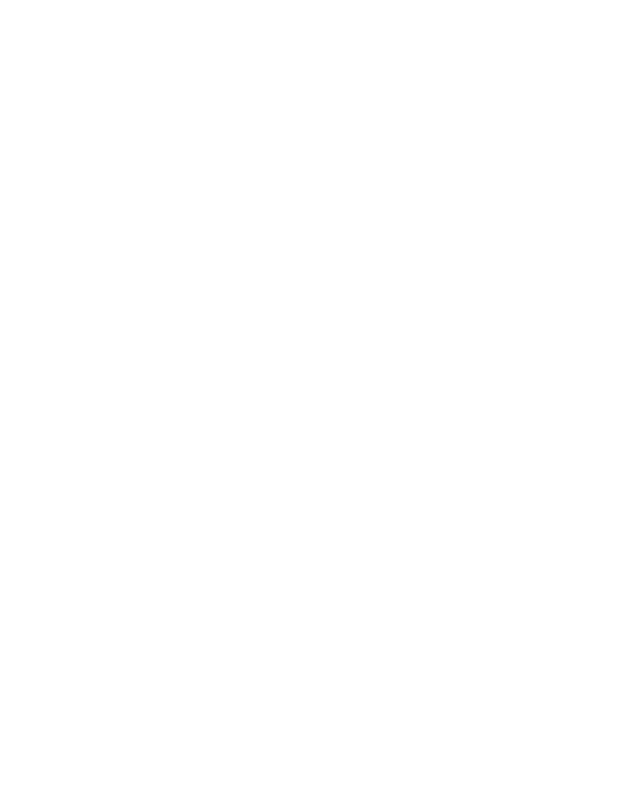
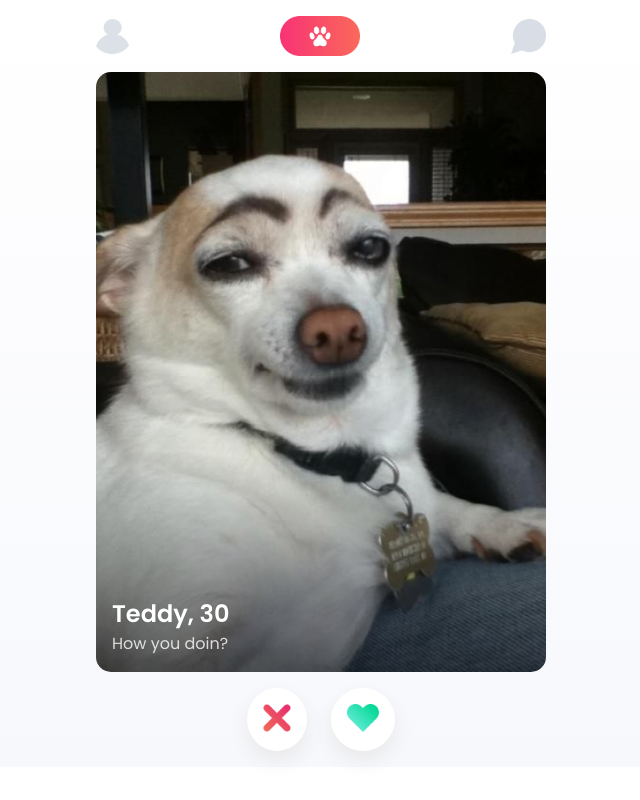
Before and after one commit to thediogostein/tindog, a plain HTML site: page index.html in a window 1280 px wide. Shown: the whole page, without its empty margins (319-959 px from the left). Drawn offline with Linux system fonts and the light colour scheme.

Commit message:
Add html and css

```diff
--- a/css/style.css
+++ b/css/style.css
@@ -0,0 +1,110 @@
+/* || Variables */
+/* || Reset */
+html {
+  box-sizing: border-box;
+}
+
+*,
+*::before,
+*::after {
+  box-sizing: inherit;
+}
+
+body,
+html {
+  padding: 0;
+  margin: 0;
+}
+
+h1,
+h2,
+h3,
+p {
+  margin: 0;
+}
+
+/* || Global styles */
+body {
+  font-family: 'Poppins', sans-serif;
+  color: white;
+  background-image: linear-gradient(
+    rgba(255, 255, 255, 1),
+    rgba(247, 248, 252, 1)
+  );
+}
+
+/* || Utils */
+.wrapper {
+  width: 90%;
+  max-width: 450px;
+  margin-inline: auto;
+}
+
+/* || Header */
+header {
+  display: flex;
+  justify-content: space-between;
+  align-items: center;
+  padding: 1rem 0;
+}
+
+header img {
+  height: 35px;
+}
+
+header img:nth-child(2) {
+  height: 40px;
+}
+
+/* || MAIN */
+.photo {
+  background-image: url('/images/dog-teddy.jpg');
+  background-size: cover;
+  border-radius: 15px;
+  height: 600px;
+  padding: 1rem;
+  display: flex;
+  flex-direction: column;
+  justify-content: flex-end;
+}
+
+.name {
+  font-weight: 600;
+}
+
+.quote {
+  font-weight: 400;
+  opacity: 0.8;
+}
+
+.buttons {
+  padding: 1rem 0;
+  display: flex;
+  gap: 24px;
+  justify-content: center;
+}
+
+.btn {
+  cursor: pointer;
+  border: none;
+  padding: 1rem;
+  border-radius: 50%;
+  box-shadow: 0px 10px 20px rgba(233, 233, 234, 1);
+  background-color: white;
+}
+
+.btn img {
+  height: 28px;
+}
+
+.btn-like:hover,
+.btn-like:focus {
+  background-color: rgba(219, 255, 244, 1);
+  box-shadow: 0 10px 20px rgba(204, 241, 230, 1);
+}
+
+.btn-dislike:hover,
+.btn-dislike:focus {
+  background-color: rgba(237, 217, 223, 1);
+  box-shadow: 0 10px 20px rgba(237, 217, 223, 1);
+}
--- a/index.html
+++ b/index.html
@@ -3,9 +3,37 @@
   <head>
     <meta charset="UTF-8" />
     <meta name="viewport" content="width=device-width, initial-scale=1.0" />
+    <link rel="preconnect" href="https://fonts.googleapis.com" />
+    <link rel="preconnect" href="https://fonts.gstatic.com" crossorigin />
+    <link
+      href="https://fonts.googleapis.com/css2?family=Poppins:wght@400;600&display=swap"
+      rel="stylesheet"
+    />
     <link rel="stylesheet" href="css/style.css" />
     <script type="module" src="js/main.js" defer></script>
     <title>Tindog</title>
   </head>
-  <body></body>
+  <body>
+    <div class="wrapper">
+      <header>
+        <img src="images/icon-profile.png" alt="profile" />
+        <img src="images/logo.png" alt="logo" />
+        <img src="images/icon-chat.png" alt="chat" />
+      </header>
+      <main>
+        <div class="photo">
+          <h2 class="name">Teddy, 30</h2>
+          <p class="quote">How you doin?</p>
+        </div>
+        <div class="buttons">
+          <button class="btn btn-dislike">
+            <img src="images/icon-cross.png" alt="cross" />
+          </button>
+          <button class="btn btn-like">
+            <img src="images/icon-heart.png" alt="heart" />
+          </button>
+        </div>
+      </main>
+    </div>
+  </body>
 </html>
```
